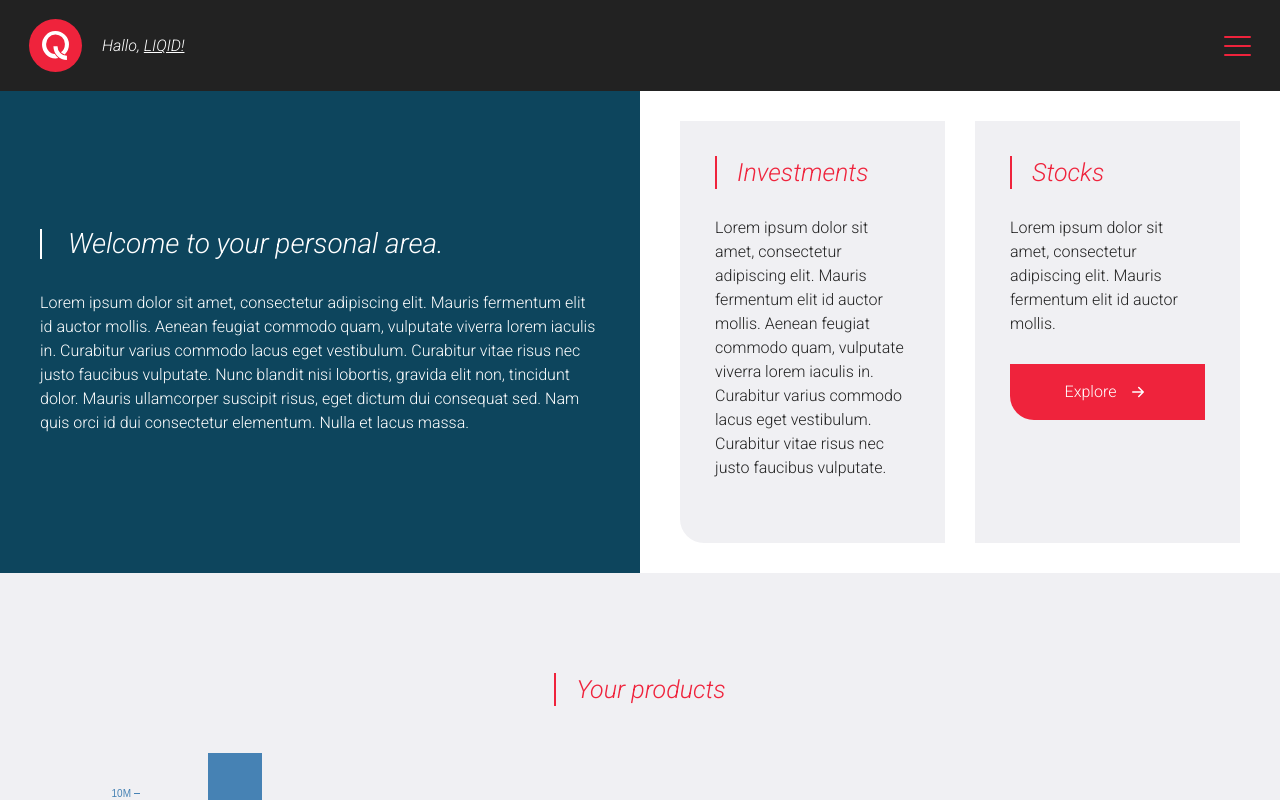
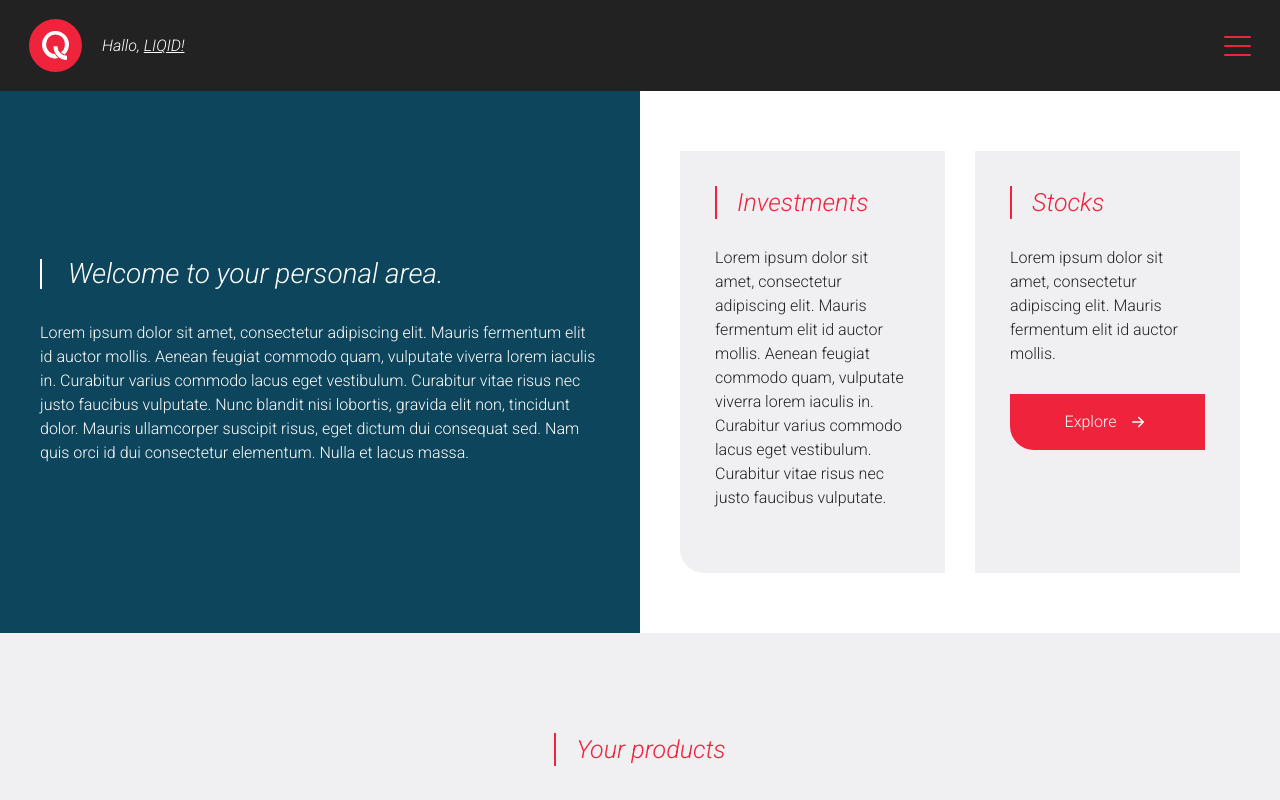
Before and after one commit to Mapelsun/liquid, a React (Create React App) app: page / in a window 1280 px wide. Shown: the top 800 px of the page. Built offline with nearby package versions, Linux system fonts and the light colour scheme.

Commit message:
styles: modify padding on different views

```diff
--- a/src/components/Info/index.scss
+++ b/src/components/Info/index.scss
@@ -62,10 +62,11 @@
   }
   @media (min-width: 600px) {
     &__left {
-      padding: 8rem 3rem;
+      padding: 8rem 6rem;
     }
     &__right {
       grid-template-columns: repeat(2, 1fr);
+      padding: 6rem;
     }
   }
   @media (min-width: 1200px) {
```
